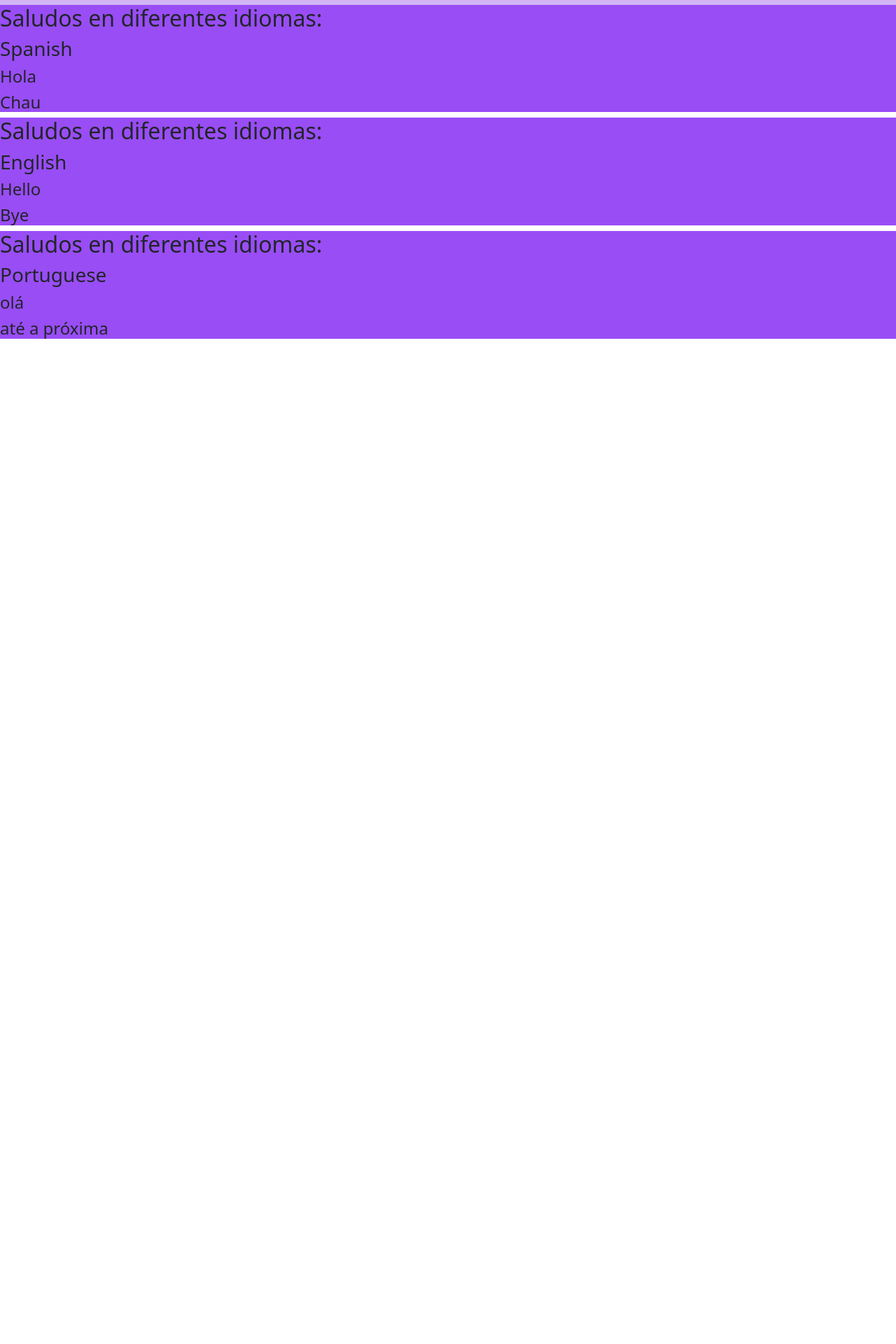
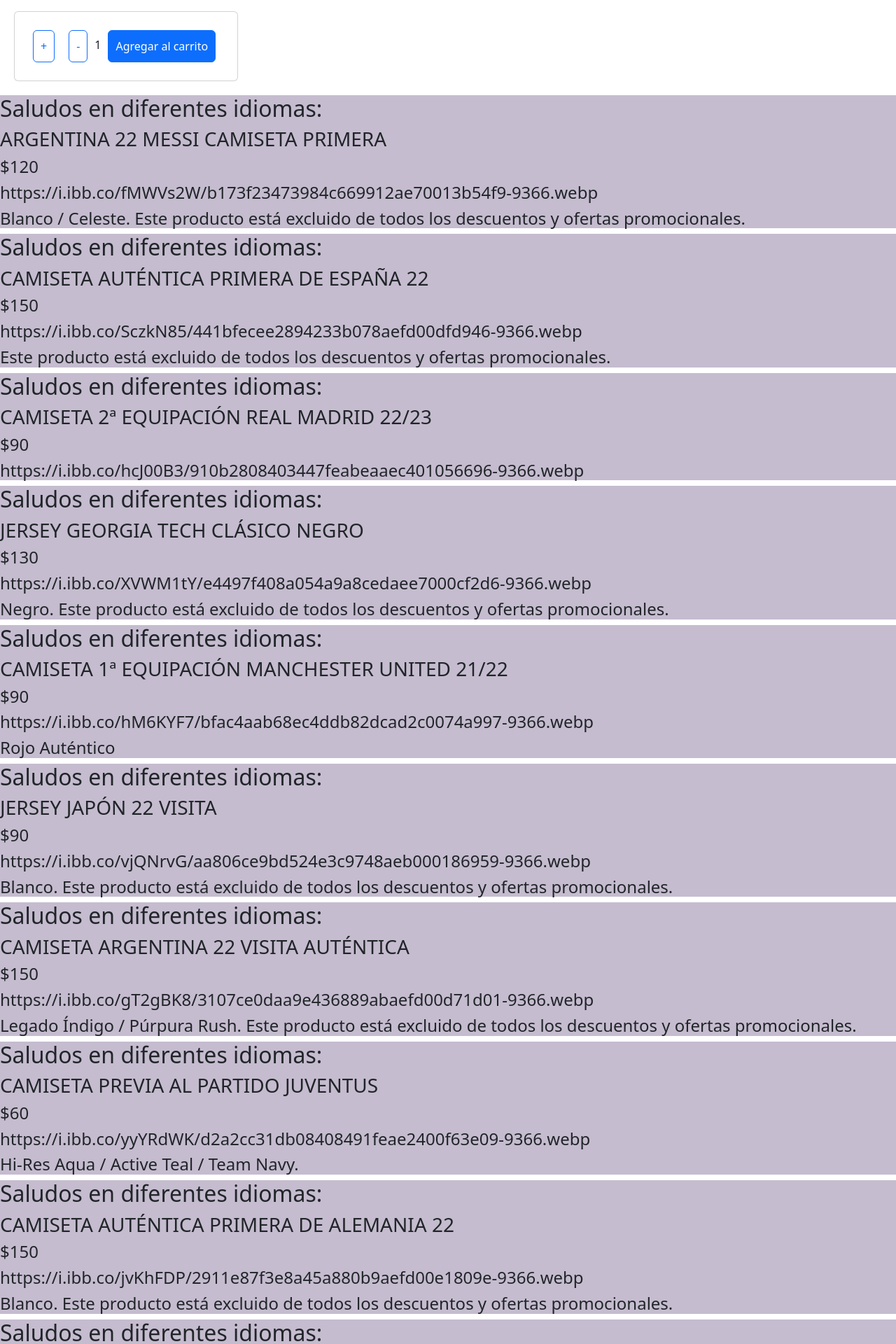
Before and after one commit to alvarezfelipedev/ecomm-alvarez-felipe, a React (Create React App) app: page / in a window 1280 px wide. Shown: the part 60-1980 px from the top of the page at 70% size. Before the commit the page ends 800 px from the top, so only its background shows below. Built offline with nearby package versions, Linux system fonts and the light colour scheme.

Commit message:
contador con boton

```diff
--- a/src/App.js
+++ b/src/App.js
@@ -1,16 +1,16 @@
 import 'bootstrap/dist/css/bootstrap.min.css';
-import ItemListContainer from './components/ItemListContainer/ItemListContainer';
 import NavBar from "./components/NavBar/NavBar";
+import ItemCount from "./components/ItemCount/ItemCount"
+import ItemListContainer from './containers/ItemListContainer';
 
 function App() {
   return (
     <>
-    <NavBar/>
-    <section>
-    <ItemListContainer language= 'Spanish' greeting ='Hola' farewell ='Chau'/>
-    <ItemListContainer language = 'English' greeting = 'Hello' farewell = 'Bye'/>
-    <ItemListContainer language = 'Portuguese' greeting ='olá' farewell ='até a próxima'/>
-    </section>
+      <NavBar />
+      <section>
+        <ItemCount initial={1} stock={10} />
+        <ItemListContainer/>
+      </section>
     </>
   );
 }
--- /dev/null
+++ b/src/components/ItemCount/ItemCount.css
@@ -0,0 +1,20 @@
+.btn-sumar{
+    padding: 10px;
+    margin: 10px;
+}
+
+.btn-restar{
+    padding: 10px;
+    margin: 10px;
+}
+
+.btn-agregarAlCarro{
+    padding: 10px;
+    margin: 10px;
+
+}
+
+.card{
+    display: flex;
+    margin: 20px;
+}
--- /dev/null
+++ b/src/components/ItemCount/ItemCount.js
@@ -0,0 +1,52 @@
+import React from "react";
+import { useState, useEffect } from "react";
+import Card from 'react-bootstrap/Card';
+import Button from 'react-bootstrap/Button';
+import './ItemCount.css'
+
+const ItemCount = ({ initial, stock }) => {
+    const [contador, setContador] = useState(initial)
+    const [agregadoAlCarro, setAgregadoAlCarro] = useState(false)
+
+    const sumar = () => {
+        if (contador < stock) {
+            setContador(contador + 1)
+        }
+    }
+
+    const restar = () => {
+        if (contador > initial) {
+            setContador(contador - 1)
+        }
+    }
+
+    const agregarAlCarro = () => {
+        setContador(contador)
+        setAgregadoAlCarro(!agregadoAlCarro)
+        console.log('me agregue al carrito')
+    }
+
+
+    useEffect(() => {
+        console.log('me ejecute')
+
+        return () => {
+            <h1>Hola</h1>
+        }
+    }, [agregadoAlCarro])
+
+    return (
+        <>
+            <Card className="card" style={{ width: '20rem' }}>
+                <Card.Body>
+                    <Button className="btn-sumar" onClick={() => sumar()} variant="outline-primary">+</Button>
+                    <Button className="btn-restar" onClick={() => restar()} variant="outline-primary">-</Button>
+                    <span>{contador}</span>
+                    <Button className="btn-agregarAlCarro outline-dark" onClick={() => agregarAlCarro()} variant="primary">Agregar al carrito</Button>
+                </Card.Body>
+            </Card>
+        </>
+    )
+}
+
+export default ItemCount;
--- /dev/null
+++ b/src/components/ItemListContainer/Camiseta.css
@@ -0,0 +1,3 @@
+.camiseta{
+    background-color: rgb(197, 188, 207);
+}
--- /dev/null
+++ b/src/components/ItemListContainer/Camiseta.js
@@ -0,0 +1,18 @@
+import React from 'react'
+import './Camiseta.css'
+
+const Camiseta = ({titulo, precio, imagen, descripcion, }) => {
+  return (
+    <>
+      <div className="camiseta">
+        <h2>Saludos en diferentes idiomas:</h2>
+        <h3>{titulo}</h3>
+        <h4>{precio}</h4>
+        <h4>{imagen}</h4>
+        <h4>{descripcion}</h4>
+      </div>
+    </>
+  )
+}
+
+export default Camiseta;
--- a/src/components/ItemListContainer/ItemListContainer.css
+++ /dev/null
@@ -1,3 +0,0 @@
-.ItemListContainer{
-    background-color: rgb(153, 77, 245);
-}
--- a/src/components/ItemListContainer/ItemListContainer.js
+++ /dev/null
@@ -1,29 +0,0 @@
-import React from "react";
-import './ItemListContainer.css'
-
-const ItemListContainer = (props) => {
-    return (
-        <div className="ItemListContainer">
-            <h2>Saludos en diferentes idiomas:</h2>
-            <h3>{props.language}</h3>
-            <h4>{props.greeting}</h4>
-            <h4>{props.farewell}</h4>
-        </div>
-    )
-}
-
-// -------- MANERA 2 DE USAR PROPS --------
-
-// const ItemListContainer = (greeting, mensaje, otroMensaje, otroMensaje2) => {
-//     return (
-//         <div className="listaMensajes">
-//             <h1>ItemListContainer</h1>
-//             <div>{greeting}</div>
-//             <div>{mensaje}</div>
-//             <div>{otroMensaje}</div>
-//             <div>{otroMensaje2}</div>
-//         </div>
-//     );
-// };
-
-export default ItemListContainer;
--- a/src/components/NavBar/NavBar.js
+++ b/src/components/NavBar/NavBar.jsx
@@ -10,10 +10,10 @@
     <Navbar className='bg' expand="lg">
       <Container>
       <Navbar.Brand className='titulo' href="#home">
-            ESSENTIALS
+      {/* <img>href='src\logo.svg'</img> */}
           </Navbar.Brand>
         <Navbar.Toggle aria-controls="basic-navbar-nav" />
-        <Navbar.Collapse id="basic-navbar-nav" className="justify-content-center">
+        <Navbar.Collapse id="basic-navbar-nav" className='justify-content-center'>
           <Nav className='categorias'>
             <Nav.Link href="#link">CATEGORIA 1</Nav.Link>
             <Nav.Link href="#link">CATEGORIA 2</Nav.Link>
--- /dev/null
+++ b/src/containers/ItemListContainer.js
@@ -0,0 +1,72 @@
+import React from "react";
+import Camiseta from "../components/ItemListContainer/Camiseta";
+
+const ItemListContainer = () => {
+  return (
+    <>
+      <Camiseta
+        titulo="ARGENTINA 22 MESSI CAMISETA PRIMERA"
+        precio='$120'
+        imagen="https://i.ibb.co/fMWVs2W/b173f23473984c669912ae70013b54f9-9366.webp"
+        descripcion="Blanco / Celeste. Este producto está excluido de todos los descuentos y ofertas promocionales."
+         />
+
+      <Camiseta
+        titulo="CAMISETA AUTÉNTICA PRIMERA DE ESPAÑA 22"
+        precio='$150'
+        imagen="https://i.ibb.co/SczkN85/441bfecee2894233b078aefd00dfd946-9366.webp"
+        descripcion="Este producto está excluido de todos los descuentos y ofertas promocionales."
+        />
+      <Camiseta
+        titulo="CAMISETA 2ª EQUIPACIÓN REAL MADRID 22/23"
+        precio='$90'
+        imagen="https://i.ibb.co/hcJ00B3/910b2808403447feabeaaec401056696-9366.webp"
+        description="Púrpura claro. Este producto está excluido de todos los descuentos y ofertas promocionales."
+         />
+      <Camiseta
+        titulo="JERSEY GEORGIA TECH CLÁSICO NEGRO"
+        precio='$130'
+        imagen="https://i.ibb.co/XVWM1tY/e4497f408a054a9a8cedaee7000cf2d6-9366.webp"
+        descripcion="Negro. Este producto está excluido de todos los descuentos y ofertas promocionales."
+         />
+      <Camiseta
+        titulo="CAMISETA 1ª EQUIPACIÓN MANCHESTER UNITED 21/22"
+        precio='$90'
+        imagen="https://i.ibb.co/hM6KYF7/bfac4aab68ec4ddb82dcad2c0074a997-9366.webp"
+        descripcion="Rojo Auténtico"
+        />
+      <Camiseta
+        titulo="JERSEY JAPÓN 22 VISITA"
+        precio='$90'
+        imagen="https://i.ibb.co/vjQNrvG/aa806ce9bd524e3c9748aeb000186959-9366.webp"
+        descripcion="Blanco. Este producto está excluido de todos los descuentos y ofertas promocionales."
+        />
+      <Camiseta
+        titulo="CAMISETA ARGENTINA 22 VISITA AUTÉNTICA"
+        precio='$150'
+        imagen="https://i.ibb.co/gT2gBK8/3107ce0daa9e436889abaefd00d71d01-9366.webp"
+        descripcion='Legado Índigo / Púrpura Rush. Este producto está excluido de todos los descuentos y ofertas promocionales.'
+        />
+      <Camiseta
+        titulo="CAMISETA PREVIA AL PARTIDO JUVENTUS"
+        precio='$60'
+        imagen="https://i.ibb.co/yyYRdWK/d2a2cc31db08408491feae2400f63e09-9366.webp"
+        descripcion="Hi-Res Aqua / Active Teal / Team Navy."
+        />
+      <Camiseta
+        titulo="CAMISETA AUTÉNTICA PRIMERA DE ALEMANIA 22"
+        precio='$150'
+        imagen="https://i.ibb.co/jvKhFDP/2911e87f3e8a45a880b9aefd00e1809e-9366.webp"
+        descripcion="Blanco. Este producto está excluido de todos los descuentos y ofertas promocionales."
+        />
+      <Camiseta
+        titulo="CAMISETA TERCERA ARSENAL 22/23"
+        precio='$90'
+        imagen="https://i.ibb.co/C957PZ7/fb4270e3cb9648e28ff9ae3c00f01e7d-9366.webp"
+        descripcion="Rosa claro. Este producto está excluido de todos los descuentos y ofertas promocionales."
+        />
+    </>
+  )
+}
+
+export default ItemListContainer;
```
Also changed, not shown: public/adidas.svg (added), src/components/CartWidget/CartWidget.jsx (renamed from src/components/CartWidget/CartWidget.js), src/components/NavBar/logo.svg (renamed from src/logo.svg).
